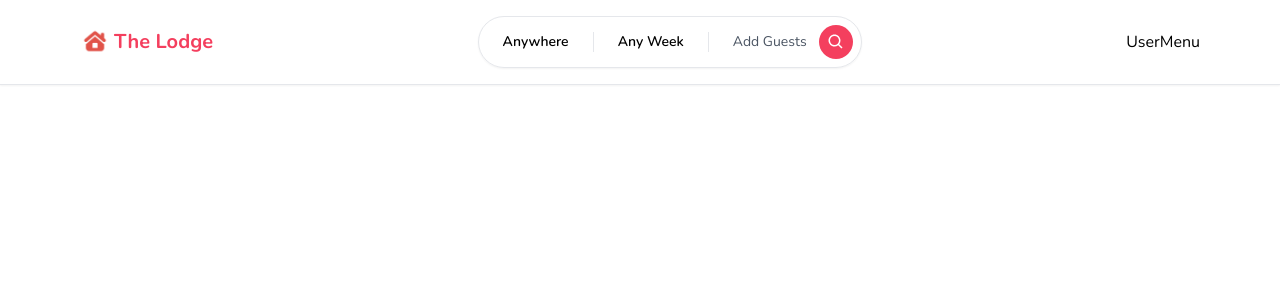
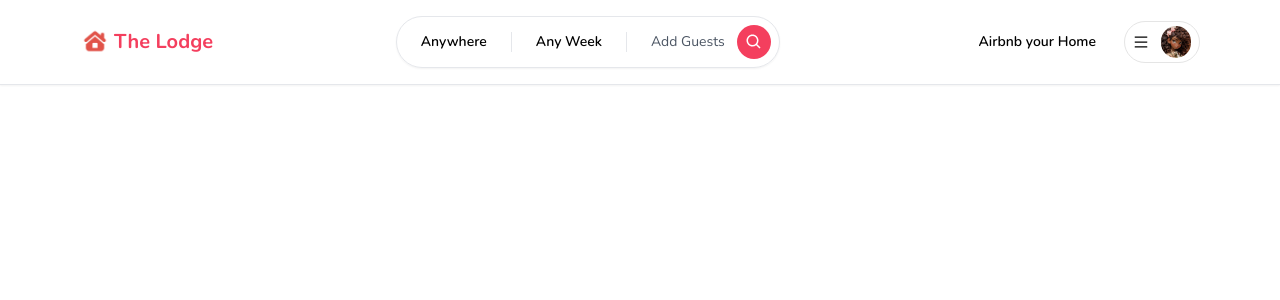
Before and after one commit to Ariiieee/the_lodge, a Next.js app: page / in a window 1280 px wide. Shown: the top 300 px of the page. Built offline with nearby package versions, Linux system fonts and the light colour scheme.

Commit message:
implemented the Navbar feature

```diff
--- /dev/null
+++ b/app/components/Avatar.tsx
@@ -0,0 +1,18 @@
+"use client";
+import Image from "next/image";
+
+const Avatar = () => {
+	return (
+		<div>
+			<Image
+				className="rounded-full"
+				height="30"
+				width="30"
+				src="/images/avatar/avatar.jpg"
+				alt="avatar"
+			/>
+		</div>
+	);
+};
+
+export default Avatar;
--- /dev/null
+++ b/app/components/navbar/MenuItem.tsx
@@ -0,0 +1,19 @@
+"use client";
+
+interface MenuItemsProps {
+	onClick: () => void;
+	label: string;
+}
+
+const MenuItem: React.FC<MenuItemsProps> = ({ onClick, label }) => {
+	return (
+		<div
+			className="py-4 px-3 transition font-semibold hover:bg-neutral-100"
+			onClick={onClick}
+		>
+			{label}
+		</div>
+	);
+};
+
+export default MenuItem;
--- a/app/components/navbar/Navbar.tsx
+++ b/app/components/navbar/Navbar.tsx
@@ -1,3 +1,4 @@
+"use client";
 import React from "react";
 import Container from "../Container";
 import Logo from "./Logo";
--- a/app/components/navbar/UserMenu.tsx
+++ b/app/components/navbar/UserMenu.tsx
@@ -1,7 +1,46 @@
 "use client";
+import { AiOutlineMenu } from "react-icons/ai";
+import Avatar from "../Avatar";
+import { useState, useCallback } from "react";
+
+import MenuItem from "./MenuItem";
 
 const UserMenu = () => {
-	return <div>UserMenu</div>;
+	const [isOpen, setIsOpen] = useState(false);
+	const toggleOpen = useCallback(() => {
+		setIsOpen((value) => !value);
+	}, []);
+
+	return (
+		<div className="relative">
+			<div className="flex flex-row items-center gap-3">
+				<div className="hidden md:block text-sm font-semibold py-3 px-4 rounded-full hover:bg-neutral-100 transition cursor-pointer">
+					Airbnb your Home
+				</div>
+				<div
+					onClick={toggleOpen}
+					className="p-4 md:py-1 md:px-2 border-[1px] border-neutral-200 flex flex-row flex-center items-center
+				 gap-3 rounded-full cursor-pointer hover:shadow-md transition"
+				>
+					<AiOutlineMenu />
+					<div className="hidden md:block">
+						<Avatar />
+					</div>
+				</div>
+			</div>
+			{isOpen && (
+				<div
+					className="absolute rounded-xl shadow-md w-[40vw] md:w-3/4
+				bg-white overflow-hidden right-0 top-12 text-sm"
+				>
+					<div className="flex flex-col cursor-pointer">
+						<MenuItem onClick={() => {}} label="Login" />
+						<MenuItem onClick={() => {}} label="Sign up" />
+					</div>
+				</div>
+			)}
+		</div>
+	);
 };
 
 export default UserMenu;
```
Also changed, not shown: public/images/avatar/avatar.jpg (added).
